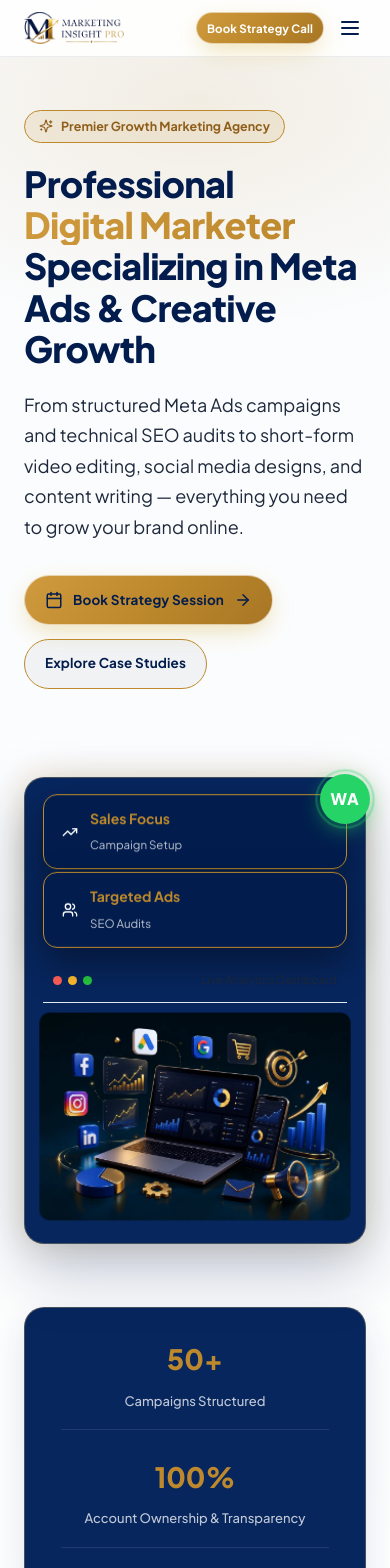
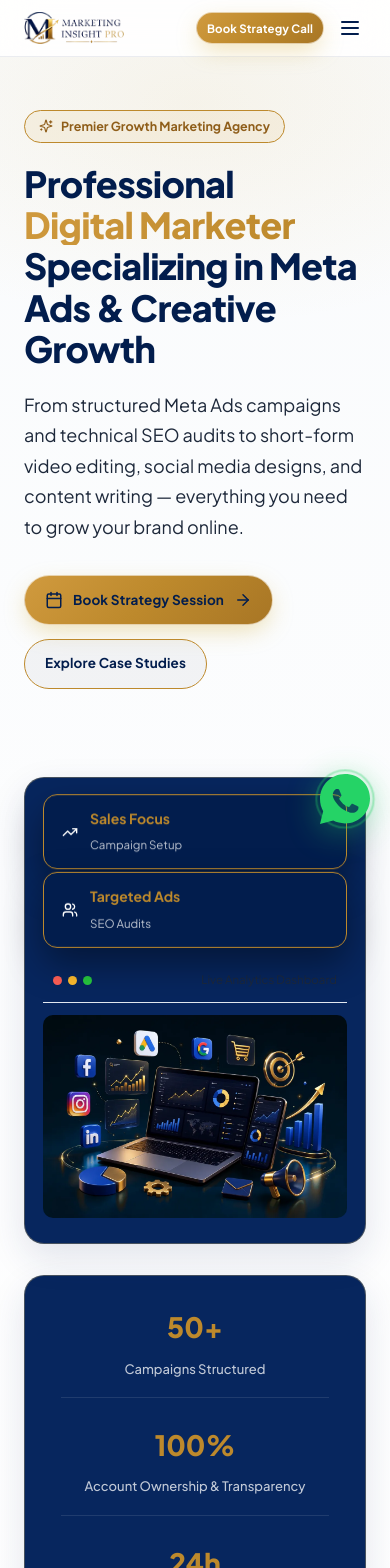
Before and after one commit to aishtiaque875-hub/Marketing-Insight-Pro-, a React (Vite) app: page / in a window 390 px wide. Shown: the top 1568 px of the page. Built offline with nearby package versions, Linux system fonts and the light colour scheme.

Commit message:
fix: reduce vertical section and hero padding, make footer smaller with navy background, restore official WhatsApp SVG icon, tighten spacing

```diff
--- a/src/components/Footer.css
+++ b/src/components/Footer.css
@@ -1,7 +1,7 @@
 .footer-wrap {
-  background-color: var(--navy-deep);
+  background-color: #021D4D;
   border-top: 1px solid rgba(189, 137, 44, 0.2);
-  padding: 80px 0 40px;
+  padding: 48px 0 32px;
   color: rgba(255, 255, 255, 0.75);
   position: relative;
 }
@@ -13,7 +13,7 @@
   justify-content: space-between;
   gap: 32px;
   margin-bottom: 72px;
-  border: 1px solid rgba(189, 137, 44, 0.3);
+  border: 1px solid rgba(219, 183, 98, 0.3);
   background: rgba(21, 44, 101, 0.6);
   flex-wrap: wrap;
 }
@@ -51,7 +51,7 @@
 
 .newsletter-form input:focus {
   border-color: var(--gold-primary);
-  box-shadow: 0 0 12px rgba(189, 137, 44, 0.3);
+  box-shadow: 0 0 12px rgba(219, 183, 98, 0.3);
 }
 
 .subscribe-success {
@@ -67,7 +67,7 @@
   display: grid;
   grid-template-columns: 2fr 1fr 1fr 1.2fr;
   gap: 48px;
-  margin-bottom: 60px;
+  margin-bottom: 24px;
 }
 
 .footer-logo-box {
@@ -116,7 +116,7 @@
   color: var(--navy-deep);
   border-color: var(--gold-primary);
   transform: translateY(-3px);
-  box-shadow: 0 0 15px rgba(189, 137, 44, 0.4);
+  box-shadow: 0 0 15px rgba(219, 183, 98, 0.4);
 }
 
 .footer-col h4 {
@@ -175,7 +175,7 @@
 
 .back-to-top {
   background: rgba(255, 255, 255, 0.06);
-  border: 1px solid rgba(189, 137, 44, 0.3);
+  border: 1px solid rgba(219, 183, 98, 0.3);
   color: var(--gold-light);
   padding: 8px 16px;
   border-radius: 20px;
@@ -189,7 +189,7 @@
 .back-to-top:hover {
   background: var(--gold-primary);
   color: var(--navy-deep);
-  box-shadow: 0 0 15px rgba(189, 137, 44, 0.3);
+  box-shadow: 0 0 15px rgba(219, 183, 98, 0.3);
 }
 
 @media (max-width: 960px) {
--- a/src/components/WhatsAppButton.css
+++ b/src/components/WhatsAppButton.css
@@ -5,36 +5,32 @@
   width: 56px;
   height: 56px;
   border-radius: 50%;
-  background: #25D366;
+  background: transparent;
   display: flex;
   align-items: center;
   justify-content: center;
   z-index: 999999;
-  transition: transform 0.3s cubic-bezier(0.16, 1, 0.3, 1), box-shadow 0.3s ease;
+  transition: transform 0.3s cubic-bezier(0.16, 1, 0.3, 1), filter 0.3s ease;
   border: none;
-  box-shadow: 0 6px 20px rgba(37, 211, 102, 0.45);
+  filter: drop-shadow(0 6px 16px rgba(37, 211, 102, 0.45));
   text-decoration: none;
 }
 
 .whatsapp-fab:hover {
   transform: scale(1.1) translateY(-3px);
-  box-shadow: 0 12px 30px rgba(37, 211, 102, 0.6);
+  filter: drop-shadow(0 12px 24px rgba(37, 211, 102, 0.6));
 }
 
-.wa-text {
-  color: #FFFFFF;
-  font-size: 18px;
-  font-weight: 800;
-  font-family: 'Plus Jakarta Sans', 'Inter', sans-serif;
-  letter-spacing: 0.04em;
-  line-height: 1;
-  user-select: none;
+.whatsapp-svg-icon {
+  width: 100%;
+  height: 100%;
+  display: block;
 }
 
 .whatsapp-tooltip {
   position: absolute;
   right: 68px;
-  background: #142d65;
+  background: #021D4D;
   color: #FFFFFF;
   font-size: 12px;
   font-weight: 700;
@@ -79,10 +75,6 @@
     height: 50px;
   }
 
-  .wa-text {
-    font-size: 16px;
-  }
-
   .whatsapp-tooltip {
     display: none;
   }
--- a/src/components/WhatsAppButton.jsx
+++ b/src/components/WhatsAppButton.jsx
@@ -9,7 +9,9 @@ export default function WhatsAppButton() {
       className="whatsapp-fab"
       aria-label="Chat on WhatsApp"
     >
-      <span className="wa-text">WA</span>
+      <svg viewBox="0 0 32 32" className="whatsapp-svg-icon" aria-hidden="true">
+        <path fill="#25D366" d="M16 0C7.16 0 0 7.16 0 16c0 2.82.73 5.48 2.01 7.79L0 32l8.47-2.18c2.22 1.14 4.74 1.79 7.53 1.79 8.84 0 16-7.16 16-16S24.84 0 16 0zm8.28 22.8c-.34.96-1.98 1.84-2.76 1.95-.69.1-1.58.14-2.54-.17-.58-.19-1.33-.44-2.29-.85-4.03-1.74-6.66-5.8-6.86-6.07-.2-.27-1.65-2.19-1.65-4.19s1.04-2.97 1.41-3.38c.37-.41.81-.51 1.08-.51h.78c.24 0 .58.01.91.69.34.81 1.15 2.8 1.25 3 .1.2.17.44.03.71-.14.27-.2.44-.41.68-.2.24-.44.54-.61.71-.2.2-.41.41-.17.81.24.41 1.05 1.74 2.25 2.81 1.54 1.39 2.84 1.82 3.25 2.02.41.2.65.17.88-.1.24-.27 1.01-1.18 1.28-1.58.27-.41.54-.34.91-.2.37.13 2.36 1.11 2.76 1.31.41.2.68.3.78.47.1.17.1.98-.24 1.94z"/>
+      </svg>
       <span className="whatsapp-tooltip">Chat on WhatsApp</span>
     </a>
   );
--- a/src/index.css
+++ b/src/index.css
@@ -125,7 +125,7 @@ button {
 
 /* Section Styling */
 .section {
-  padding: 100px 0;
+  padding: 60px 0;
   position: relative;
   background-color: #FFFFFF;
 }
@@ -155,7 +155,7 @@ button {
 .section-head {
   text-align: center;
   max-width: 720px;
-  margin: 0 auto 64px;
+  margin: 0 auto 36px;
 }
 
 .section-head h2 {
@@ -384,7 +384,7 @@ button {
 /* Responsive Utilities */
 @media (max-width: 768px) {
   .section {
-    padding: 64px 0;
+    padding: 40px 0;
   }
   .btn {
     padding: 10px 20px;
--- a/src/pages/Home.css
+++ b/src/pages/Home.css
@@ -1,7 +1,7 @@
 /* HERO STYLING ON WHITE CANVAS */
 .hero {
   position: relative;
-  padding: 140px 0 90px;
+  padding: 110px 0 60px;
   background: radial-gradient(circle at 50% -20%, #F8FAFC 0%, #FFFFFF 100%);
   overflow: hidden;
 }
@@ -13,7 +13,7 @@
   transform: translateX(-50%);
   width: 800px;
   height: 450px;
-  background: radial-gradient(ellipse at center, rgba(189, 137, 44, 0.12) 0%, transparent 70%);
+  background: radial-gradient(ellipse at center, rgba(219, 183, 98, 0.12) 0%, transparent 70%);
   pointer-events: none;
 }
 
@@ -27,14 +27,14 @@
   grid-template-columns: 1.15fr 1fr;
   gap: 56px;
   align-items: center;
-  margin-bottom: 64px;
+  margin-bottom: 32px;
 }
 
 .hero-badge {
   display: inline-flex;
   align-items: center;
   gap: 8px;
-  background: rgba(189, 137, 44, 0.12);
+  background: rgba(219, 183, 98, 0.12);
   border: 1px solid var(--gold-primary);
   color: var(--gold-deep);
   font-size: 12.5px;
@@ -110,9 +110,8 @@
   padding: 18px;
   border-radius: 24px;
   background: var(--navy-surface);
-  border: 1.5px solid rgba(189, 137, 44, 0.4);
-  box-shadow: 0 24px 60px rgba(2, 29, 77, 0.25), 0 0 35px rgba(189, 137, 44, 0.2);
-  animation: mockupGlow 4s ease-in-out infinite alternate;
+  border: 1.5px solid rgba(219, 183, 98, 0.4);
+  box-shadow: 0 24px 60px rgba(21, 44, 101, 0.25), 0 0 35px rgba(219, 183, 98, 0.2);
 }
 
 .floating-badge {
@@ -188,21 +187,6 @@
   height: auto;
   border-radius: 10px;
   object-fit: cover;
-  animation: dashboardZoom 14s ease-in-out infinite alternate;
-}
-
-@keyframes mockupGlow {
-  0% {
-    box-shadow: 0 24px 60px rgba(2, 29, 77, 0.25), 0 0 25px rgba(189, 137, 44, 0.18);
-  }
-  100% {
-    box-shadow: 0 28px 70px rgba(2, 29, 77, 0.35), 0 0 50px rgba(189, 137, 44, 0.42);
-  }
-}
-
-@keyframes dashboardZoom {
-  from { transform: scale(1); }
-  to { transform: scale(1.05); }
 }
 
 /* STATS BAR */
@@ -211,11 +195,11 @@
   grid-template-columns: repeat(auto-fit, minmax(200px, 1fr));
   gap: 24px;
   padding: 28px 36px;
-  border: 1px solid rgba(189, 137, 44, 0.3);
+  border: 1px solid rgba(219, 183, 98, 0.3);
   background: var(--navy-deep);
   color: #FFFFFF;
   border-radius: 16px;
-  box-shadow: 0 15px 35px rgba(2, 29, 77, 0.15);
+  box-shadow: 0 15px 35px rgba(21, 44, 101, 0.15);
 }
 
 .hero-stat-card {
@@ -257,7 +241,7 @@
   flex-direction: column;
   height: 100%;
   background: var(--navy-surface);
-  border: 1.5px solid rgba(189, 137, 44, 0.35);
+  border: 1.5px solid rgba(219, 183, 98, 0.35);
   border-radius: var(--radius-md);
 }
 
@@ -286,14 +270,14 @@
   left: 0;
   right: 0;
   bottom: 0;
-  background: linear-gradient(180deg, transparent 40%, rgba(2, 29, 77, 0.8) 100%);
+  background: linear-gradient(180deg, transparent 40%, rgba(21, 44, 101, 0.8) 100%);
 }
 
 .service-icon-wrap {
   width: 44px;
   height: 44px;
   border-radius: 10px;
-  background: rgba(189, 137, 44, 0.15);
+  background: rgba(219, 183, 98, 0.15);
   border: 1px solid var(--gold-primary);
   display: flex;
   align-items: center;
@@ -355,7 +339,7 @@
   font-family: var(--font-display);
   font-size: 32px;
   font-weight: 800;
-  color: rgba(189, 137, 44, 0.3);
+  color: rgba(219, 183, 98, 0.3);
 }
 
 .process-card:hover .process-number {
@@ -367,7 +351,7 @@
   height: 40px;
   border-radius: 50%;
   background: rgba(255, 255, 255, 0.05);
-  border: 1px solid rgba(189, 137, 44, 0.3);
+  border: 1px solid rgba(219, 183, 98, 0.3);
   display: flex;
   align-items: center;
   justify-content: center;
@@ -442,7 +426,7 @@
 
 .why-card {
   padding: 36px;
-  border: 1px solid rgba(189, 137, 44, 0.35);
+  border: 1px solid rgba(219, 183, 98, 0.35);
   background: #FFFFFF;
 }
 
@@ -453,7 +437,7 @@
   font-size: 12px;
   font-weight: 700;
   color: var(--gold-deep);
-  background: rgba(189, 137, 44, 0.15);
+  background: rgba(219, 183, 98, 0.15);
   padding: 6px 14px;
   border-radius: 20px;
   margin-bottom: 16px;
@@ -506,80 +490,18 @@
 .faq-list {
   max-width: 820px;
   margin: 0 auto;
-  display: flex;
-  flex-direction: column;
-  gap: 14px;
-}
-
-.faq-item {
-  background: #FFFFFF;
-  border: 1px solid rgba(2, 29, 77, 0.12);
-  border-radius: var(--radius-md);
-  box-shadow: 0 6px 20px -10px rgba(2, 29, 77, 0.12);
-  overflow: hidden;
-  transition: border-color 0.3s ease, box-shadow 0.3s ease;
-}
-
-.faq-item:hover {
-  border-color: rgba(189, 137, 44, 0.55);
-  box-shadow: 0 10px 28px -12px rgba(2, 29, 77, 0.16);
-}
-
-.faq-item.is-open {
-  border-color: var(--gold-primary);
-  box-shadow: 0 12px 32px -14px rgba(2, 29, 77, 0.2), 0 0 0 1px rgba(189, 137, 44, 0.25);
-}
-
-.faq-question {
-  width: 100%;
-  display: flex;
-  align-items: center;
-  justify-content: space-between;
-  gap: 16px;
-  background: transparent;
-  border: none;
-  padding: 20px 24px;
-  cursor: pointer;
-  text-align: left;
-  font-family: var(--font-display);
-  font-size: 16px;
-  font-weight: 700;
-  color: var(--navy-deep);
-  transition: color 0.3s ease, background 0.3s ease;
-}
-
-.faq-item.is-open .faq-question {
-  background: rgba(189, 137, 44, 0.07);
-}
-
-.faq-chevron {
-  flex-shrink: 0;
-  color: var(--gold-primary);
-  transition: transform 0.35s cubic-bezier(0.16, 1, 0.3, 1);
-}
-
-.faq-item.is-open .faq-chevron {
-  transform: rotate(180deg);
-}
-
-.faq-answer {
-  padding: 16px 24px 22px;
-  font-size: 15px;
-  line-height: 1.75;
-  color: var(--slate);
-  border-top: 1px solid rgba(2, 29, 77, 0.08);
 }
 
 /* CTA BANNER */
 .cta-banner {
-  padding: 80px 0;
+  padding: 48px 0;
   background: var(--paper-soft);
 }
 
 .cta-banner-inner {
   text-align: center;
-  padding: 64px 40px;
-  border: 1px solid rgba(189, 137, 44, 0.35);
+  padding: 48px 24px;
+  border: 1px solid rgba(219, 183, 98, 0.35);
   background: #FFFFFF;
 }
 
--- a/src/pages/Portfolio.css
+++ b/src/pages/Portfolio.css
@@ -21,7 +21,7 @@
 .portfolio-grid {
   display: grid;
   grid-template-columns: repeat(auto-fit, minmax(360px, 1fr));
-  gap: 40px;
+  gap: 28px;
 }
 
 .portfolio-card {
```
